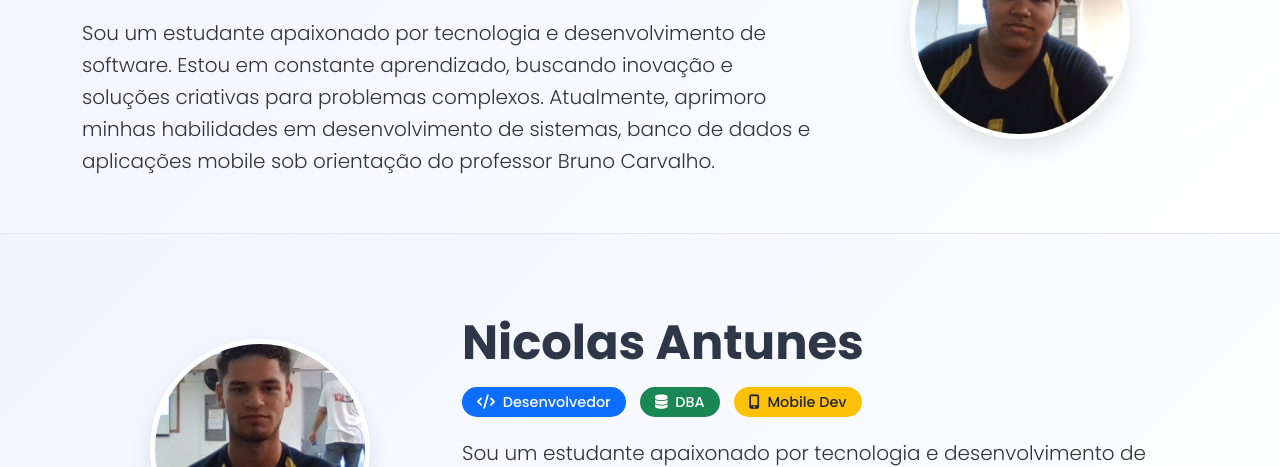
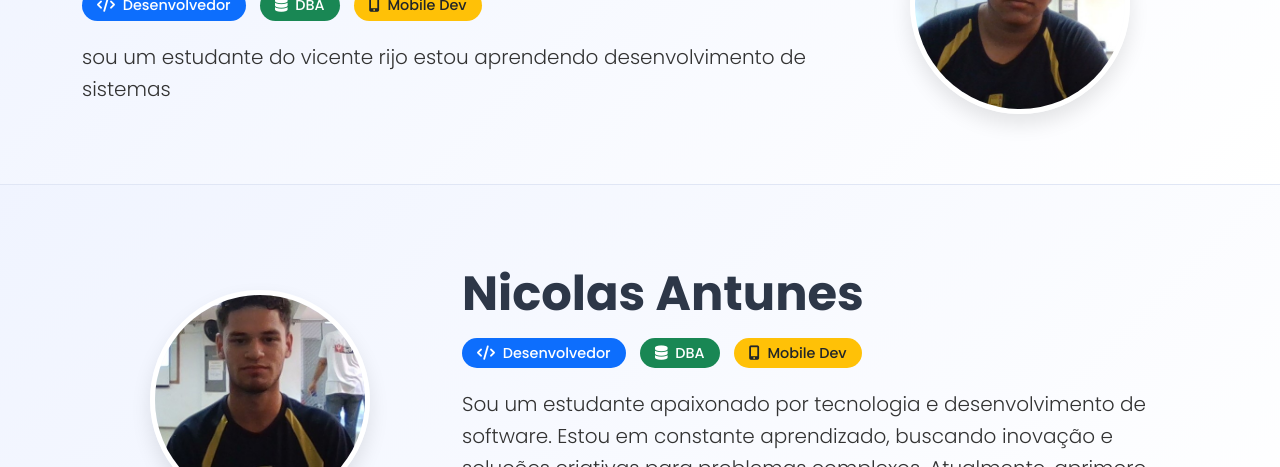
Before and after one commit to iagocapelari/Portifolio, a plain HTML site: page index.html in a window 1280 px wide. Shown: the part 633-1100 px from the top of the page. Drawn offline with nearby package versions, Linux system fonts and the light colour scheme.

Commit message:
leozaotexto

```diff
--- a/index.html
+++ b/index.html
@@ -75,11 +75,7 @@
                             <span class="badge rounded-pill bg-warning text-dark"><i class="fas fa-mobile-alt me-1"></i> Mobile Dev</span>
                         </div>
                         <p class="lead mt-3">
-                            Sou um estudante apaixonado por tecnologia e desenvolvimento de software.
-                            Estou em constante aprendizado, buscando inovação e soluções criativas para
-                            problemas complexos. Atualmente, aprimoro minhas habilidades em desenvolvimento
-                            de sistemas, banco de dados e aplicações mobile sob orientação do professor
-                            Bruno Carvalho.
+                            sou um estudante do vicente rijo estou aprendendo desenvolvimento de sistemas
                         </p>
                     </div>
                     <div class="col-md-4 text-center">
```
